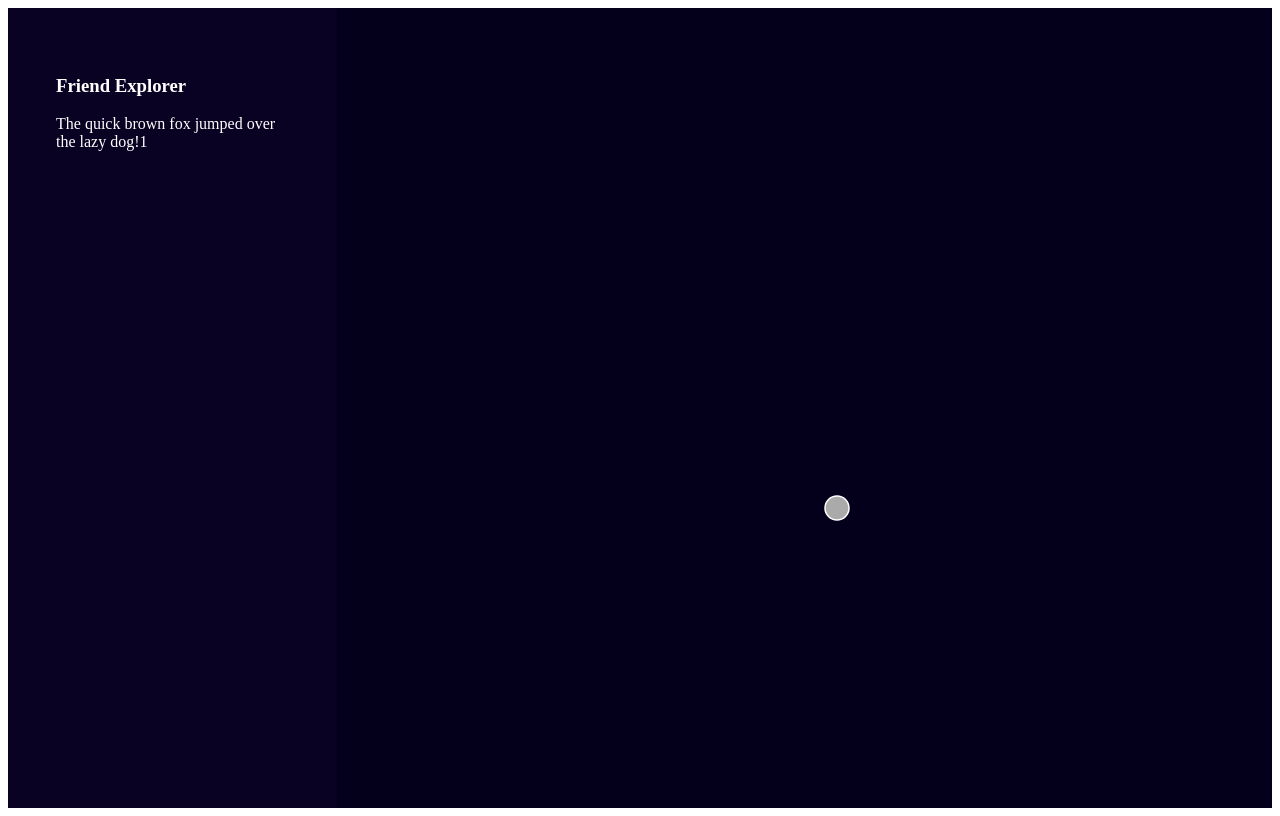
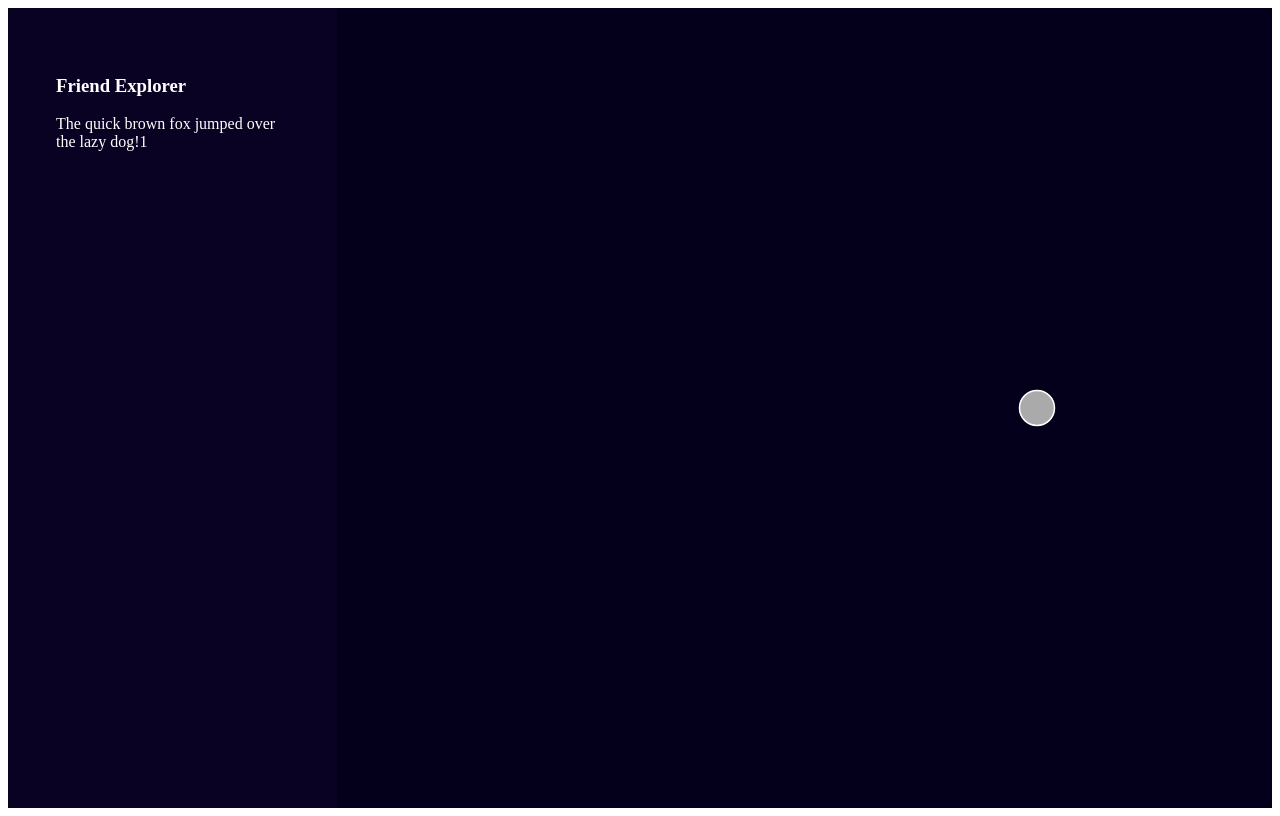
Before and after one commit to MouseAndKeyboard/steamfriendvisualiser, a Next.js app: page /app in a window 1280 px wide. Built offline with nearby package versions, Linux system fonts and the light colour scheme.

Commit message:
Added boundary to the visualiser

```diff
--- a/components/GraphVisualisationManager.tsx
+++ b/components/GraphVisualisationManager.tsx
@@ -48,7 +48,7 @@ const GraphVisualisationManager = () => {
         forceUpdate();
     }
 
-    return (<GraphVisualisation vertices={vertices} edges={edges} width={1000} height={1000} addChildCallback={addChildren} />);
+    return (<GraphVisualisation vertices={vertices} edges={edges} width={1400} height={800} addChildCallback={addChildren} />);
 }
 
 export default GraphVisualisationManager;
--- a/components/Visualisations/GraphVisualisation.tsx
+++ b/components/Visualisations/GraphVisualisation.tsx
@@ -4,15 +4,20 @@ import { useD3 } from '../../hooks/useD3'
 import styles from "./GraphVisualisation.module.css"
 
 
-const GraphVisualisation = ({vertices, edges, width, height,  addChildCallback}) => {
+const GraphVisualisation = ({vertices, edges, width, height, addChildCallback}) => {
+
+    const radius = 17.5;
+
     const ref = useD3(
         (svg) => {
+            svg.selectAll('g').remove();
+
             const links = edges.map(d => Object.create(d));
             const nodes = vertices.map(d => Object.create(d));
 
             const simulation = d3.forceSimulation(nodes)
-                                 .force('link', d3.forceLink(links).id(d => d.id))
-                                 .force('charge', d3.forceManyBody().strength(-100))
+                                 .force('link', d3.forceLink(links).id(d => d.id).strength(1))
+                                 .force('charge', d3.forceManyBody().strength(-50))
                                  .force('center', d3.forceCenter(width / 2, height / 2))
 
             const link = svg.append('g')
@@ -29,7 +34,7 @@ const GraphVisualisation = ({vertices, edges, width, height,  addChildCallback})
                             .selectAll('circle')
                             .data(nodes)
                             .join('circle')
-                            .attr('r', 12)
+                            .attr('r', radius)
                             .attr('fill', '#aaa')
                             .call(drag(simulation))
                             .on('dblclick', d => {
@@ -39,14 +44,22 @@ const GraphVisualisation = ({vertices, edges, width, height,  addChildCallback})
             node.append('title')
                             .text(d => d.id);
 
+            node.append("circle")
+                .attr("cx", 12.5)
+                .attr("cy", 0)
+                .attr("r", 17.5)
+                .style("fill", "transparent")
+                .style("stroke", "black")
+                .style("stroke-width", "2px");
+
             simulation.on('tick', () => {
-                link.attr('x1', d => d.source.x)
-                    .attr('y1', d => d.source.y)
-                    .attr('x2', d => d.target.x)
-                    .attr('y2', d => d.target.y);
+                link.attr('x1', d => Math.max(radius, Math.min(width - radius, d.source.x)))
+                    .attr('y1', d => Math.max(radius, Math.min(height - radius, d.source.y)))
+                    .attr('x2', d => Math.max(radius, Math.min(width - radius, d.target.x)))
+                    .attr('y2', d => Math.max(radius, Math.min(height - radius, d.target.y)));
 
-                node.attr('cx', d => d.x)
-                    .attr('cy', d => d.y);
+                node.attr('cx', d => Math.max(radius, Math.min(width - radius, d.x)))
+                    .attr('cy', d => Math.max(radius, Math.min(height - radius, d.y)));
             });
         },
         [vertices.length, edges.length]
```
